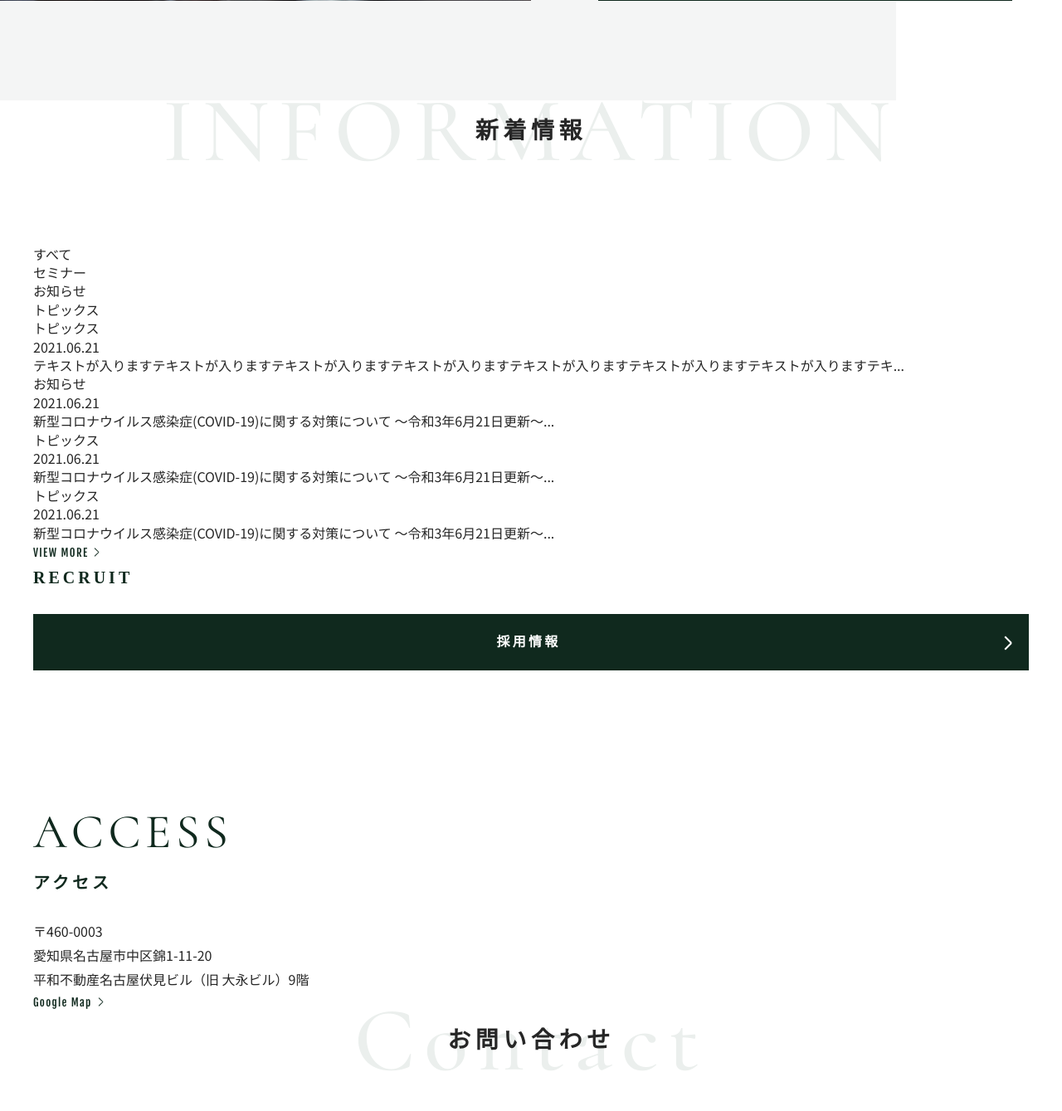
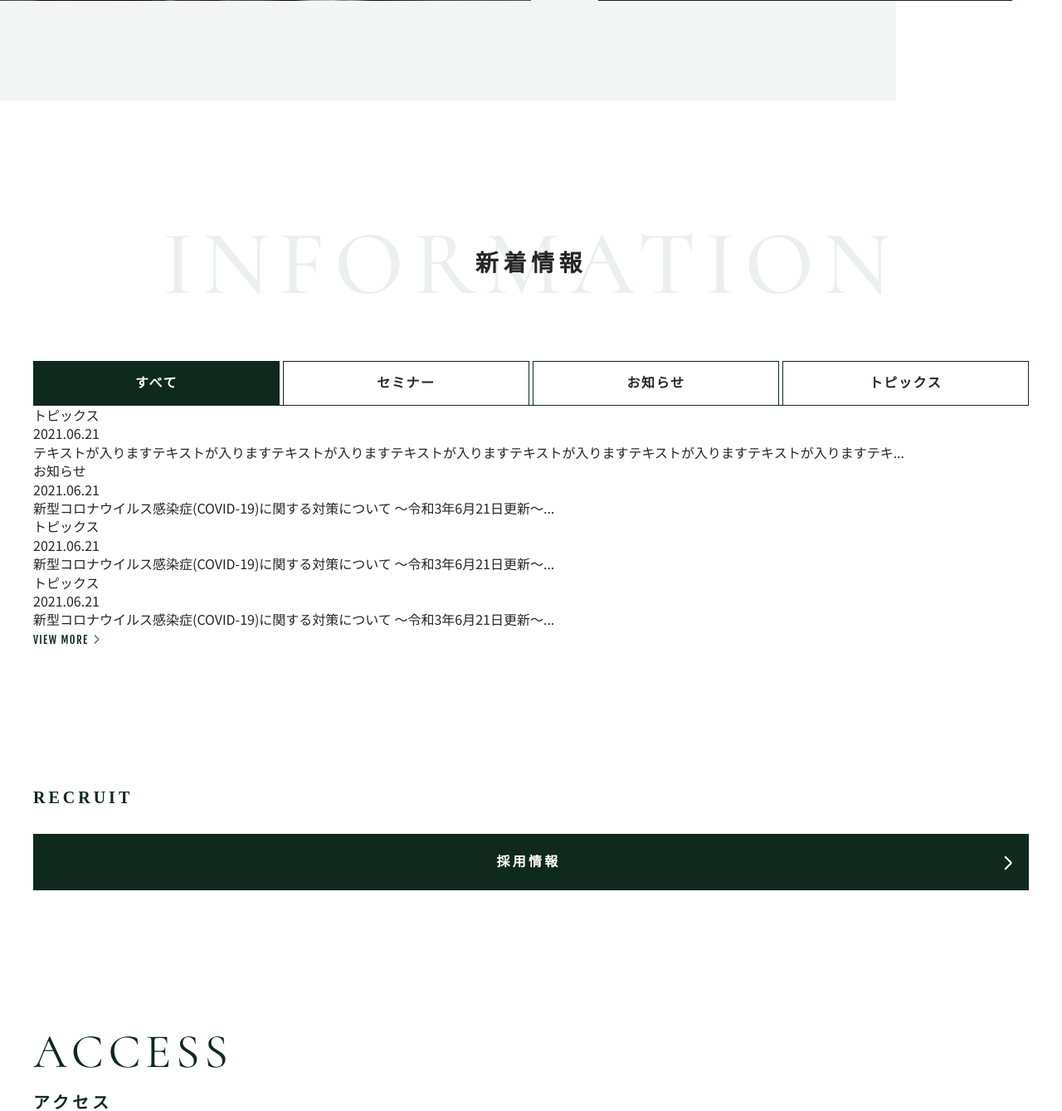
Before and after one commit to uhkr/NKK-Law-Office, a PHP site: page / in a window 1280 px wide. Shown: the part 3660-4999 px from the top of the page at 83% size. Run offline with PHP 8.4, Linux system fonts and the light colour scheme.

Commit message:
Information（途中）

```diff
--- a/css/index.css
+++ b/css/index.css
@@ -188,3 +188,33 @@
   left: auto;
   right: 0;
 }
+
+/* Information */
+#_info{
+  padding: 160px 30px;
+}
+#_info .cntTitle{
+  margin-bottom: 80px;
+}
+#_info .cntList-nav{
+  display: flex;
+  gap: 0 4px;
+  border-bottom: 1px solid var(--c-base-btn);
+}
+#_info .cntList-nav .item{
+  width: 100%;
+  padding: 15px;
+  border: 1px solid var(--c-base-btn);
+  border-bottom: 0;
+  font-family: var(--ff-mincho);
+  font-weight: 600;
+  letter-spacing: .1em;
+  transition: all .3s;
+  cursor: pointer;
+  text-align: center;
+}
+#_info .cntList-nav .item:hover,
+#_info .cntList-nav .item.active{
+  background: var(--c-base-btn);
+  color: #fff;
+}
--- a/index.html
+++ b/index.html
@@ -184,11 +184,11 @@
 	</section>
 
 	<!-- Information -->
-	<section class="mainCntBox" id="_inforamtion">
+	<section class="mainCntBox" id="_info">
 		<div class="cntInner _Inner">
 			<div class="cntTitle _Title-bg"><h1 class="ja">新着情報</h1><small class="en">INFORMATION</small></div>
 			<ul class="cntList-nav">
-				<li class="item">すべて</li>
+				<li class="item active">すべて</li>
 				<li class="item">セミナー</li>
 				<li class="item">お知らせ</li>
 				<li class="item">トピックス</li>
```
Also changed, not shown: css/style.css (+19 -6 lines).
